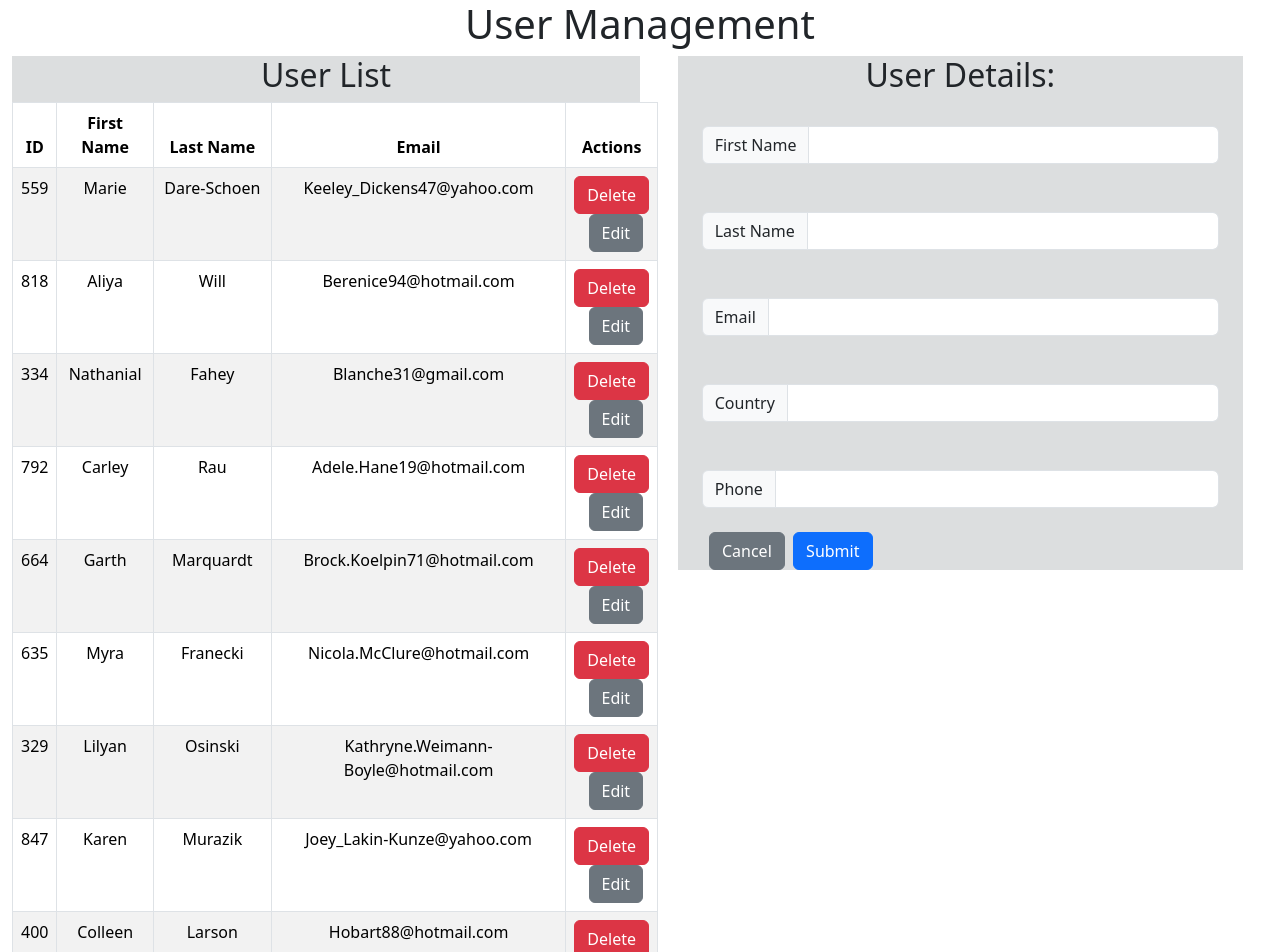
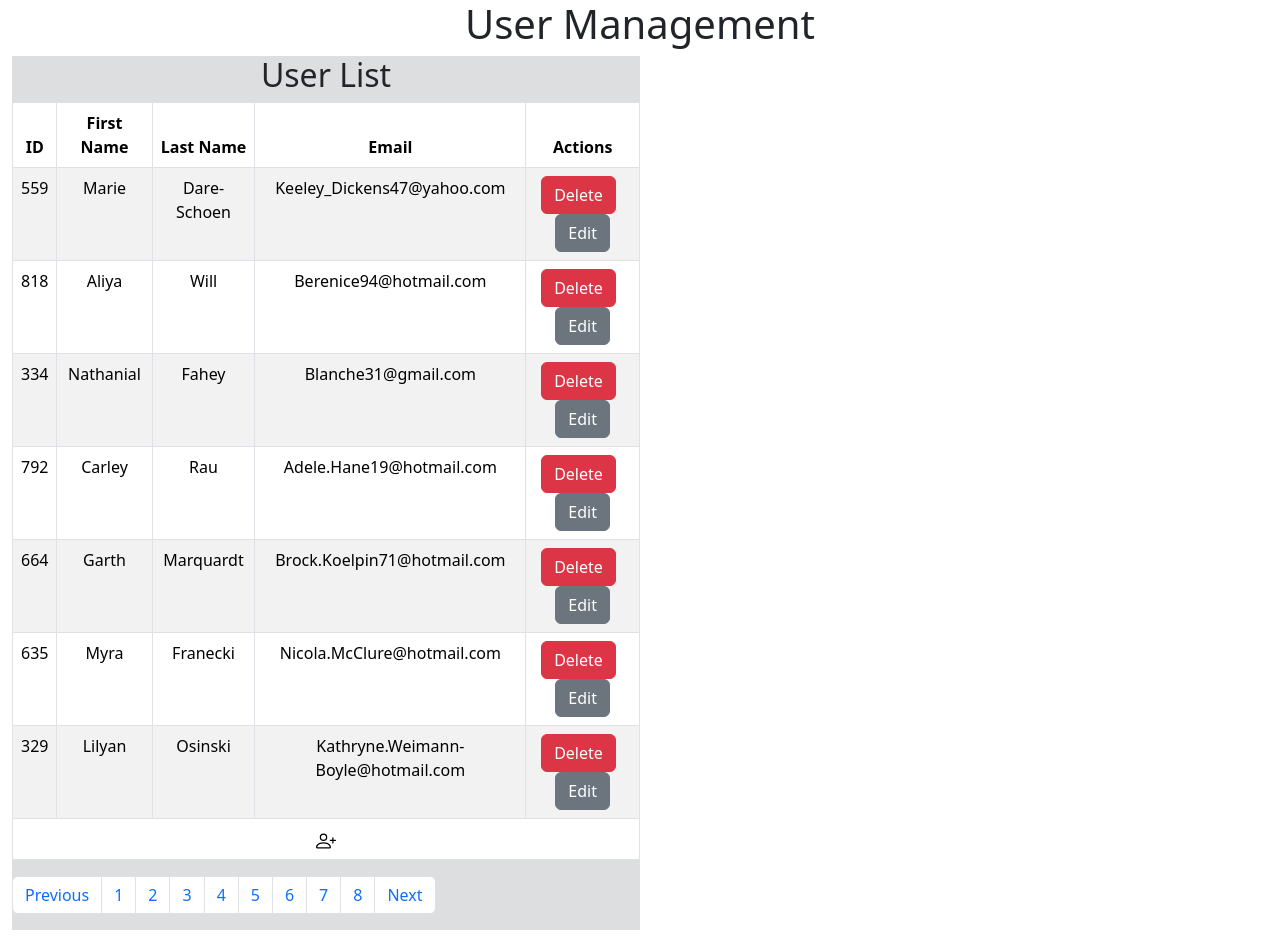
Before and after one commit to kanan-logiciel/Users_form, a React (Create React App) app: page / in a window 1280 px wide. Shown: the top 952 px of the page. After the commit the page ends 930 px from the top, so only its background shows below. Built offline with nearby package versions, Linux system fonts and the light colour scheme.

Commit message:
functions added

```diff
--- a/src/slices/users/slice.js
+++ b/src/slices/users/slice.js
@@ -7,8 +7,11 @@ export const usersSlice = createSlice({
     selectedUser: null,
     showAddEditUserForm: false,
     isShowConfDelete: false,
+    formData: {},
+    isDisabledButtons: false,
     currentPage: 1,
-    formData: {},
+    usersPerPage: 7,
+    userToDelete: null,
   },
   reducers: {
     setUsers: (state, action) => {
@@ -27,16 +30,25 @@ export const usersSlice = createSlice({
       // console.log(action);
       state.isShowConfDelete = action.payload;
     },
-    setCurrentPage: (state, action) => {
-      // console.log(action);
-      state.currentPage = action.payload;
-    },
     setFormData: (state, action) => {
       // console.log(action);
       state.formData = {
         ...state.formData,
         ...action.payload,
       };
+    },
+    setIsDisabledButtons: (state, action) => {
+      state.isDisabledButtons = action.payload;
+    },
+    setCurrentPage: (state, action) => {
+      state.currentPage = action.payload;
+    },
+    setUserToDelete: (state, action) => {
+      state.userToDelete = action.payload;
+    },
+
+    clearUserToDelete: (state) => {
+      state.userToDelete = null;
     },
   },
 });
@@ -49,6 +61,7 @@ export const {
   setIsShowConfDelete,
   setCurrentPage,
   setFormData,
+  setIsDisabledButtons,
 } = usersSlice.actions;
 
 export default usersSlice.reducer;
--- a/src/users/AddEditUser/index.js
+++ b/src/users/AddEditUser/index.js
@@ -1,9 +1,10 @@
+import "./index.css";
 import React, { useEffect } from "react";
 import { Container, Form, InputGroup } from "react-bootstrap";
+import { useDispatch, useSelector } from "react-redux";
 import { getRandomId } from "../helper";
-import "./index.css";
-import { useDispatch, useSelector } from "react-redux";
 
+// Initialize form data
 const USER = {
   firstName: "",
   lastName: "",
@@ -13,36 +14,74 @@ const USER = {
 };
 
 function AddEditUser() {
-  const { selectedUser: user, formData } = useSelector((state) => state.users);
+  // Get state and dispatch from Redux
+  const {
+    showAddEditUserForm,
+    selectedUser: user,
+    formData,
+    users,
+  } = useSelector((state) => state.users);
   const dispatch = useDispatch();
 
+  // Set form data based on selected user
   useEffect(() => {
+    if (!user) {
       dispatch({ type: "users/setFormData", payload: { ...USER } });
+    } else {
+      dispatch({ type: "users/setFormData", payload: { ...user } });
+    }
   }, [user, dispatch]);
 
+  // Handle form data changes
   const handleChange = (event) => {
     const { name, value } = event.target;
     dispatch({ type: "users/setFormData", payload: { [name]: value } });
   };
 
-  const handleSubmit = (event) => {
+  // Handle form Cancellation
+  const handleFormCancel = () => {
+    dispatch({ type: "users/setShowAddEditUserForm", payload: false });
+    dispatch({ type: "users/setIsDisabledButtons", payload: false });
+  };
+
+  // Handle form submission (add or update user)
+  const onSubmit = (event) => {
     event.preventDefault();
+
+    // Add new user
+    const addNewUser = () => {
       dispatch({
-      type: "users/setFormData",
-      payload: { ...user, id: getRandomId() },
+        type: "users/setUsers",
+        payload: [...users, { ...formData, id: getRandomId() }],
       });
     };
 
-  const handleCancel = () => {
-    dispatch({ type: "users/setSelectedUser", payload: null });
+    // Update user
+    const updateUser = () => {
+      dispatch({
+        type: "users/setUsers",
+        payload: users.map((u) => (u.id === formData.id ? formData : u)),
+      });
+    };
+
+    // Update or add new user
+    dispatch({ type: "users/setSelectedUser", payload: null })
+      ? addNewUser()
+      : updateUser();
+
+    dispatch({ type: "users/setFormData", payload: { ...USER } });
     dispatch({ type: "users/setShowAddEditUserForm", payload: false });
+    dispatch({ type: "users/setIsDisabledButtons", payload: false });
   };
 
   return (
     <Container fluid>
+      {showAddEditUserForm && (
         <div className="form-div">
           <h2>User Details:</h2>
-        <Form onSubmit={handleSubmit}>
+
+          {/* Add/Edit form goes here  */}
+          <Form onSubmit={onSubmit}>
             <InputGroup className="p-4">
               <InputGroup.Text>First Name</InputGroup.Text>
               <Form.Control
@@ -83,7 +122,7 @@ function AddEditUser() {
                 onChange={handleChange}
               />
             </InputGroup>
-          <button className="btn btn-secondary" onClick={handleCancel}>
+            <button className="btn btn-secondary" onClick={handleFormCancel}>
               Cancel
             </button>
             &nbsp;&nbsp;
@@ -92,6 +131,7 @@ function AddEditUser() {
             </button>
           </Form>
         </div>
+      )}
     </Container>
   );
 }
--- a/src/users/UsersList/index.js
+++ b/src/users/UsersList/index.js
@@ -1,18 +1,54 @@
 import "./index.css";
 import React from "react";
 import { Container, Table, Button, Modal } from "react-bootstrap";
-import { useDispatch } from "react-redux";
+import { useDispatch, useSelector } from "react-redux";
 
-function UsersList({ paginatedUsers }) {
+function UsersList() {
+  // Get state and dispatch from Redux
+  const {
+    users,
+    isShowConfDelete,
+    isDisabledButtons,
+    currentPage,
+    usersPerPage,
+    userToDelete,
+  } = useSelector((state) => state.users);
   const dispatch = useDispatch();
 
-  const handleDelete = (id) => {
-    dispatch({ type: "users/deleteUser", payload: id });
+  // Handle delete confirmation
+  const confirmDeleteModal = (id) => {
+    dispatch({ type: "users/setUserToDelete", payload: id });
+    dispatch({ type: "users/setIsShowConfDelete", payload: true });
   };
 
-  const handleEdit = (user) => {
+  // Handle deleting User data
+  const deleteUserData = (id) => {
+    const updatedUsers = users.filter((user) => user.id !== id);
+    dispatch({ type: "users/setUsers", payload: updatedUsers });
+    handleModalClose();
+  };
+
+  // Handle modal cancellation
+  const handleModalClose = () => {
+    dispatch({ type: "users/setUserToDelete", payload: null });
+    dispatch({ type: "users/setIsShowConfDelete", payload: false });
+  };
+
+  // Handle edit button click (Show edit form)
+  const isShowEditForm = (user) => {
     dispatch({ type: "users/setSelectedUser", payload: user });
     dispatch({ type: "users/setShowAddEditUserForm", payload: true });
+    dispatch({ type: "users/setIsDisabledButtons", payload: true });
+  };
+
+  // Calculate current users based on pagination
+  const indexOfLastUser = currentPage * usersPerPage;
+  const indexOfFirstUser = indexOfLastUser - usersPerPage;
+  const currentUsers = users.slice(indexOfFirstUser, indexOfLastUser);
+
+  // Pagination
+  const paginate = (pageNumber) => {
+    dispatch({ type: "users/setCurrentPage", payload: pageNumber });
   };
 
   return (
@@ -20,20 +56,26 @@ function UsersList({ paginatedUsers }) {
       <div className="content">
         <h2>User List</h2>
 
-        <Modal show={false} onHide={() => {}}>
+        {/* Modal goes here  */}
+        <Modal show={isShowConfDelete} onHide={handleModalClose}>
           <Modal.Header closeButton>
-            <Modal.Title>User deleted!</Modal.Title>
+            <Modal.Title>Confirmation</Modal.Title>
           </Modal.Header>
-          <Modal.Body>
-            All data of user deleted successfully, user no more available.
-          </Modal.Body>
+          <Modal.Body>Are you sure you want to delete this user?</Modal.Body>
           <Modal.Footer>
-            <Button variant="danger" onClick={() => {}}>
-              OK
+            <Button variant="secondary" onClick={handleModalClose}>
+              Cancel
+            </Button>
+            <Button
+              variant="danger"
+              onClick={() => deleteUserData(userToDelete)}
+            >
+              Confirm Delete
             </Button>
           </Modal.Footer>
         </Modal>
 
+        {/* Table goes here  */}
         <Table striped bordered hover>
           <thead>
             <tr>
@@ -45,8 +87,7 @@ function UsersList({ paginatedUsers }) {
             </tr>
           </thead>
           <tbody>
-            {paginatedUsers.length > 0 ? (
-              paginatedUsers.map((user, index) => (
+            {currentUsers.map((user, index) => (
               <tr key={index}>
                 <td>{user.id}</td>
                 <td>{user.firstName}</td>
@@ -55,21 +96,22 @@ function UsersList({ paginatedUsers }) {
                 <td>
                   <button
                     className="btn btn-danger"
-                      onClick={() => handleDelete(user.id)}
+                    onClick={() => confirmDeleteModal(user.id)}
+                    disabled={isDisabledButtons}
                   >
                     Delete
                   </button>
                   &nbsp;&nbsp;
                   <button
                     className="btn btn-secondary"
-                      onClick={() => handleEdit(user)}
+                    onClick={() => isShowEditForm(user)}
+                    disabled={isDisabledButtons}
                   >
                     Edit
                   </button>
                 </td>
               </tr>
-              ))
-            ) : (
+            ))}
             <tr>
               <td colSpan="6">
                 <span>
@@ -80,7 +122,7 @@ function UsersList({ paginatedUsers }) {
                     fill="currentColor"
                     className="bi bi-person-plus"
                     viewBox="0 0 16 16"
-                      onClick={() => handleEdit(null)}
+                    onClick={() => isShowEditForm({})}
                   >
                     <path d="M6 8a3 3 0 1 0 0-6 3 3 0 0 0 0 6m2-3a2 2 0 1 1-4 0 2 2 0 0 1 4 0m4 8c0 1-1 1-1 1H1s-1 0-1-1 1-4 6-4 6 3 6 4m-1-.004c-.001-.246-.154-.986-.832-1.664C9.516 10.68 8.289 10 6 10s-3.516.68-4.168 1.332c-.678.678-.83 1.418-.832 1.664z" />
                     <path
@@ -91,13 +133,47 @@ function UsersList({ paginatedUsers }) {
                 </span>
               </td>
             </tr>
-            )}
           </tbody>
         </Table>
         <div className="pagination">
           {/* Pagination */}
           <nav>
-            <ul className="pagination">{/* Pagination logic goes here */}</ul>
+            <ul className="pagination">
+              <li className="page-item">
+                <button
+                  className="page-link"
+                  onClick={() => paginate(currentPage - 1)}
+                  disabled={currentPage === 1}
+                >
+                  Previous
+                </button>
+              </li>
+              {/* Loop through page numbers */}
+              {Array.from({
+                length: Math.ceil(users.length / usersPerPage),
+              }).map((_, index) => (
+                <li key={index} className="page-item">
+                  <button
+                    className="page-link"
+                    onClick={() => paginate(index + 1)}
+                    disabled={currentPage === index + 1}
+                  >
+                    {index + 1}
+                  </button>
+                </li>
+              ))}
+              <li className="page-item">
+                <button
+                  className="page-link"
+                  onClick={() => paginate(currentPage + 1)}
+                  disabled={
+                    currentPage === Math.ceil(users.length / usersPerPage)
+                  }
+                >
+                  Next
+                </button>
+              </li>
+            </ul>
           </nav>
         </div>
       </div>
--- a/src/users/index.js
+++ b/src/users/index.js
@@ -5,11 +5,9 @@ import UsersList from "./UsersList";
 import AddEditUser from "./AddEditUser";
 
 import { getRandomId } from "./helper";
-import { useDispatch, useSelector } from "react-redux";
+import { useDispatch } from "react-redux";
 
 function Users() {
-  const users = useSelector((state) => state.users.users);
-
   const dispatch = useDispatch();
 
   useEffect(() => {
@@ -17,10 +15,7 @@ function Users() {
     // eslint-disable-next-line react-hooks/exhaustive-deps
   }, []);
 
-  const handleClose = () => {
-    dispatch({ type: "users/setIsShowConfDelete", payload: false });
-  };
-
+  // Generate fake user data in table
   const initializeFakeUsers = () => {
     const fakeUsers = new Array(50).fill(null).map(() => {
       return {
@@ -34,100 +29,11 @@ function Users() {
     return fakeUsers;
   };
 
-  /**
-   * Delete selected user from list
-   *
-   * @param {String|Number} id
-   */
-  const handleDeleteUser = (id) => {
-    const updatedUsers = users.filter((user) => user.id !== id);
-
-    dispatch({ type: "users/setUsers", payload: updatedUsers });
-    dispatch({ type: "users/setIsShowConfDelete", payload: true });
-  };
-
-  /**
-   * Handle > Click on Edit Action
-   *
-   * @param {Object} user
-   */
-  const onClickEdit = (user) => {
-    dispatch({ type: "users/setSelectedUser", payload: user });
-    dispatch({ type: "users/setShowAddEditUserForm", payload: true });
-  };
-
-  const onCancelAddEdit = () => {
-    dispatch({ type: "users/setSelectedUser", payload: null });
-    dispatch({ type: "users/setShowAddEditUserForm", payload: false });
-  };
-
-  const onSubmit = (formData) => {
-    const addNewUser = () => {
-      dispatch({
-        type: "users/setUsers",
-        payload: [...users, formData],
-        id: getRandomId(),
-      });
-    };
-
-    const updateUser = () => {
-      dispatch({
-        type: "users/setUsers",
-        payload: [...users, formData],
-      });
-    };
-
-    dispatch({ type: "users/setSelectedUser", payload: null })
-      ? updateUser()
-      : addNewUser();
-
-    dispatch({ type: "users/setSelectedUser", payload: null });
-    dispatch({ type: "users/setShowAddEditUserForm", payload: false });
-  };
-
-  // Disable buttons
-  const disableButtons = () => {
-    dispatch({ type: "users/setShowAddEditUserForm", payload: false });
-  };
-
-  // Pagination
-  // const [currentPage, setCurrentPage] = useState(1);
-  const itemsPerPage = 7;
-
-  const paginate = (array, currentPage, itemsPerPage) => {
-    const startIndex = (currentPage - 1) * itemsPerPage;
-    const endIndex = startIndex + itemsPerPage;
-    return array.slice(startIndex, endIndex);
-  };
-
-  const totalPages = Math.ceil(users.length / itemsPerPage);
-
-  dispatch({
-    type: "users/setCurrentPage",
-    payload: paginate(users, itemsPerPage),
-  });
-
   return (
     <div>
       <h1>User Management</h1>
-      <UsersList
-        paginatedUsers={users}
-        onClickDelete={handleDeleteUser}
-        onClickEdit={onClickEdit}
-        ondisableButtons={disableButtons}
-        handleClose={handleClose}
-        // show={users}
-        totalPages={totalPages}
-        setCurrentPage={users}
-        currentPage={users}
-      />
-      {users && (
-        <AddEditUser
-          user={users}
-          // onSubmit={onSubmit}
-          // onCancel={onCancelAddEdit}
-        />
-      )}
+      <UsersList />
+      <AddEditUser />
     </div>
   );
 }
```
Lines whose indentation alone changed are shown as unchanged.
